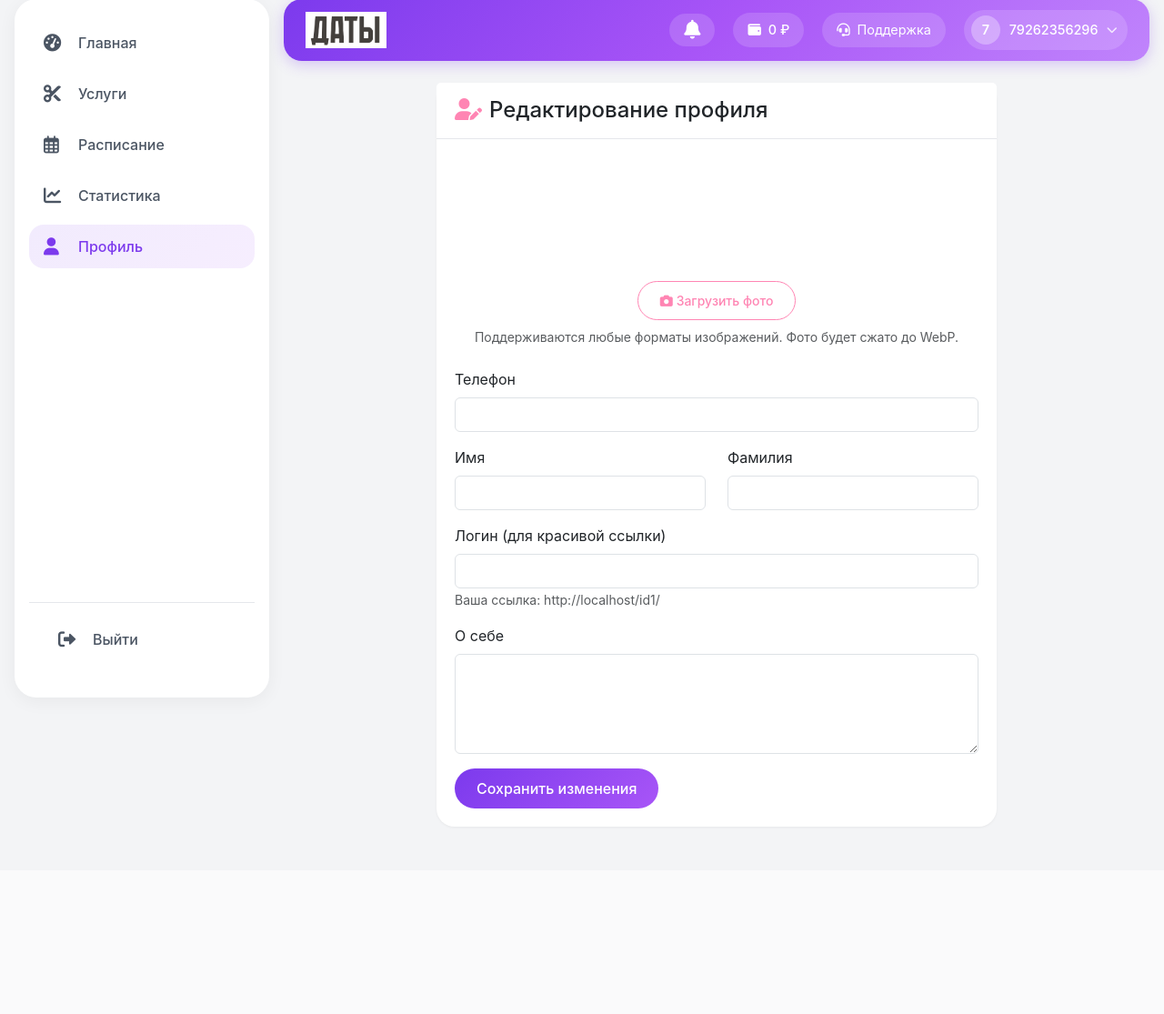
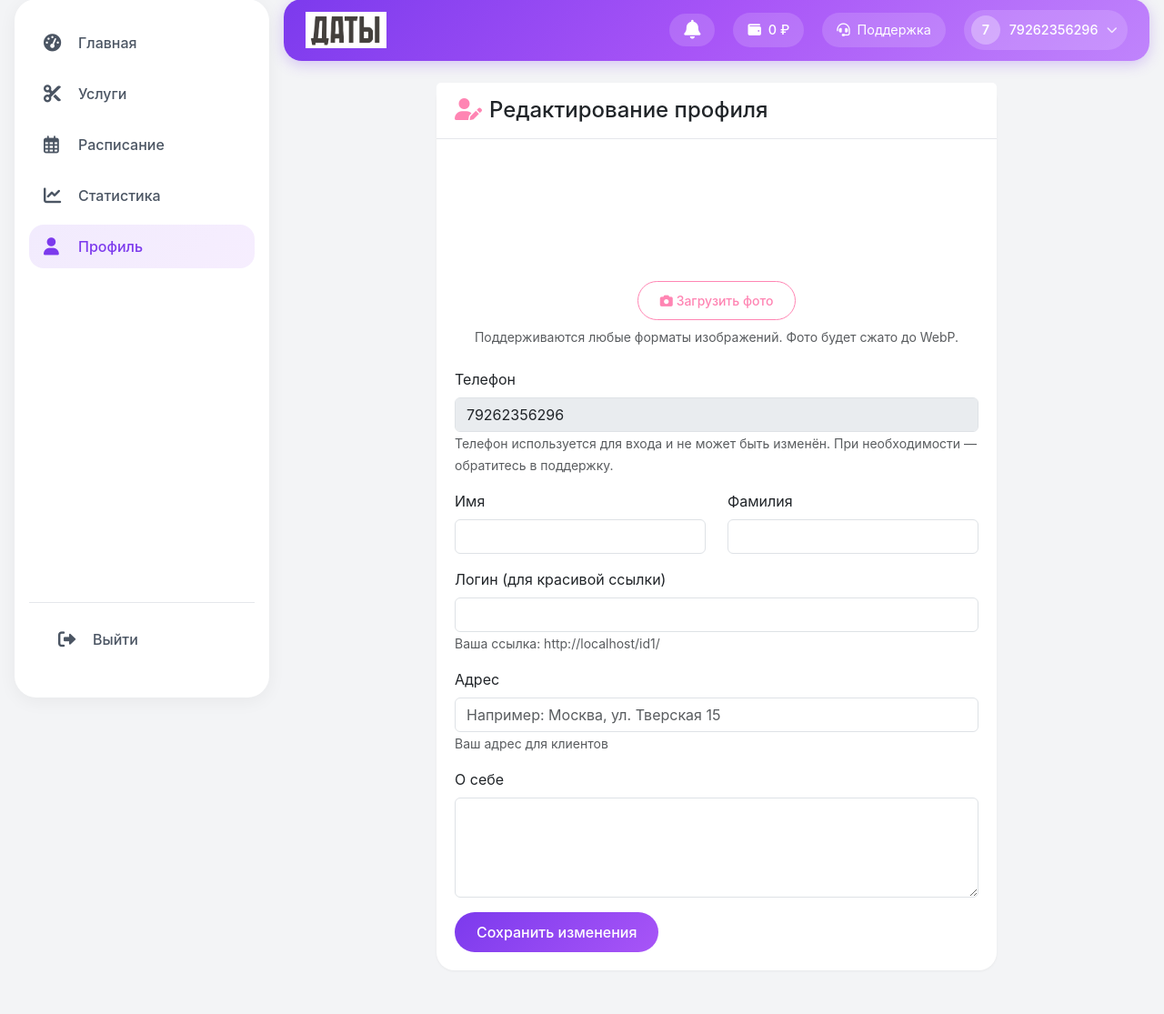
Before and after one commit to rustkarimov/gdedakogda, a Django app: page /profile/ in a window 1280 px wide. Shown: the part 17-1132 px from the top of the page at 91% size. Before the commit the page ends 927 px from the top, so only its background shows below. Run offline with Django 5.2, Linux system fonts and the light colour scheme; a user stored in the database is signed in; data comes from the database, SQL or seed files in the repository; both versions use the stored data as it was after the commit; data that the repository does not hold is empty; some libraries are stand-ins or nearby versions.

Commit message:
update 0506

```diff
--- a/masters/models.py
+++ b/masters/models.py
@@ -62,7 +62,12 @@ class Master(models.Model):
         verbose_name="Логин (для ссылки)",
         help_text="Оставьте пустым, чтобы ссылка была с ID"
     )
-
+    address = models.CharField(
+        max_length=255,
+        blank=True,
+        verbose_name="Адрес мастера",
+        help_text="Где вы принимаете клиентов"
+    )
     encryption_key = models.BinaryField(verbose_name="Ключ шифрования", null=True, blank=True, editable=False)
     created_at = models.DateTimeField(auto_now_add=True)
     updated_at = models.DateTimeField(auto_now=True)
--- a/masters/templates/masters/profile.html
+++ b/masters/templates/masters/profile.html
@@ -38,7 +38,11 @@
                     {% csrf_token %}
                     <div class="mb-3">
                         <label for="phone" class="form-label">Телефон</label>
-                        <input type="tel" class="form-control" id="phone" name="phone" value="{{ master.phone }}" required>
+                        <input type="tel" class="form-control" id="phone"
+                            value="{{ master.user.phone }}"
+                            readonly disabled
+                            style="background-color: #e9ecef;">
+                        <small class="text-muted">Телефон используется для входа и не может быть изменён. При необходимости — обратитесь в поддержку.</small>
                     </div>
 
                     <div class="row">
@@ -58,6 +62,14 @@
                         <small class="text-muted">
                             Ваша ссылка: {{ request.scheme }}://{{ request.get_host }}/<span id="login-preview">{{ master.public_slug }}</span>/
                         </small>
+                    </div>
+
+                    <div class="mb-3">
+                        <label for="address" class="form-label">Адрес</label>
+                        <input type="text" class="form-control" id="address" name="address"
+                            value="{{ master.address|default:'' }}"
+                            placeholder="Например: Москва, ул. Тверская 15">
+                        <small class="text-muted">Ваш адрес для клиентов</small>
                     </div>
 
                     <div class="mb-3">
--- a/masters/views.py
+++ b/masters/views.py
@@ -342,7 +342,7 @@ def profile(request):
 
     if request.method == 'POST':
         # Обновляем данные мастера
-        master.phone = request.POST.get('phone', '')
+        # master.phone = request.POST.get('phone', '')
         master.first_name = request.POST.get('first_name', '')
         master.last_name = request.POST.get('last_name', '')
         master.bio = request.POST.get('bio', '')
```
Also changed, not shown: db.sqlite3, masters/migrations/0002_master_address.py (added), media/avatars/avatar_2_20260605015312.webp (added), 1 other file.
